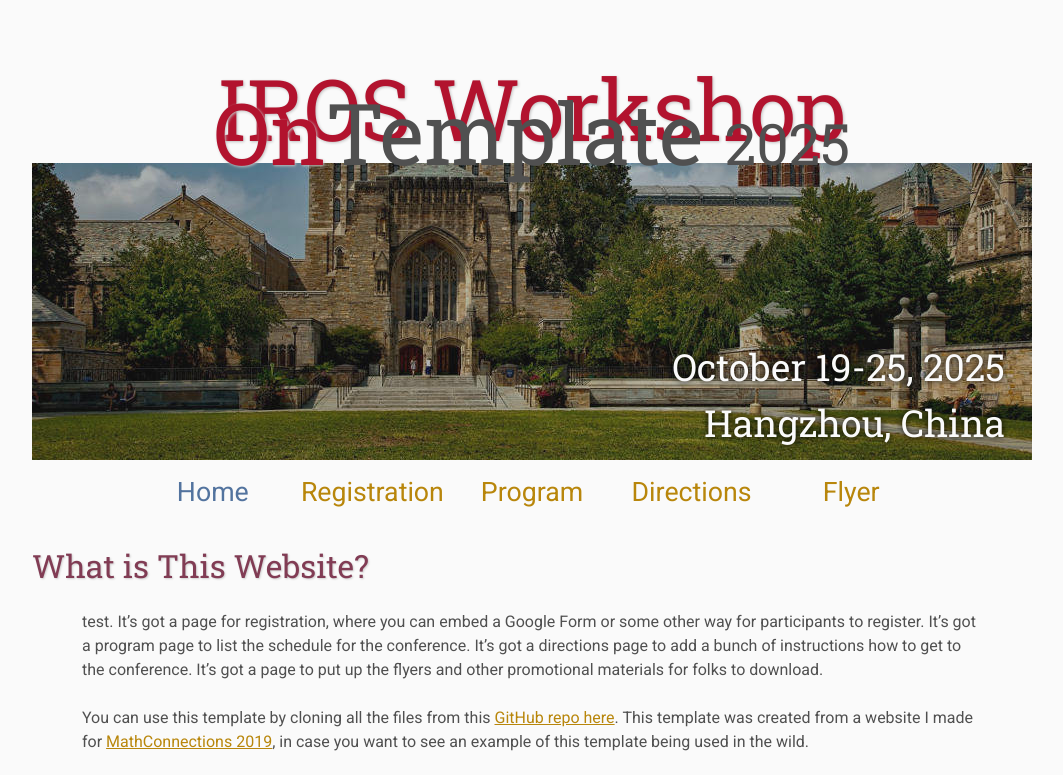
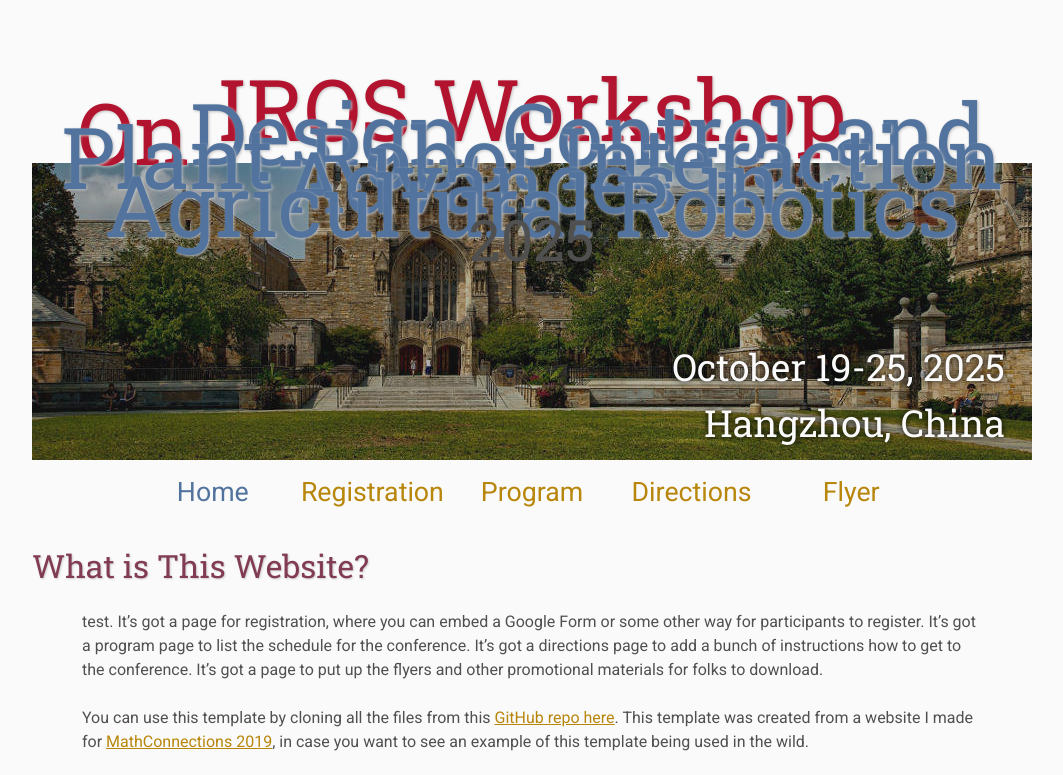
Before and after one commit to hahaheihei09/IROS_AgriRobotics, a plain HTML site: page index.html in a window 1280 px wide. Shown: the top 775 px of the page, without its empty margins (108-1171 px from the left). Drawn offline with Linux system fonts and the light colour scheme.

Commit message:
upadate2

```diff
--- a/index.html
+++ b/index.html
@@ -17,7 +17,7 @@
     <div class="banner">
         <img src="assets/banner.jpg" alt="Conference Template Banner">
         <div class="top-left">
-            <span class="title1">IROS Workshop On</span><span class="Design, Control, and Plant-Robot Interaction Advances in Agricultural Robotics">Template</span> <span class="year">2025</span>
+            <span class="title1">IROS Workshop On</span><span class="title2">Design, Control, and Plant-Robot Interaction Advances in Agricultural Robotics</span> <span class="year">2025</span>
         </div>
         <div class="bottom-right">
             October 19-25, 2025 <br> Hangzhou, China
```
Also changed, not shown: 1 other file.
